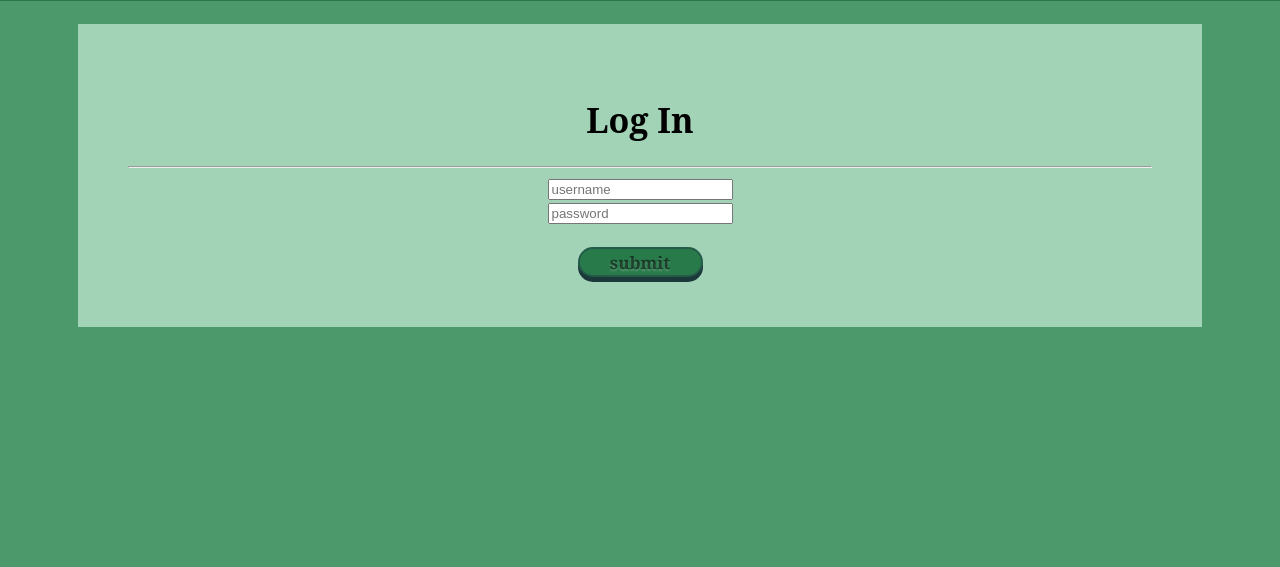
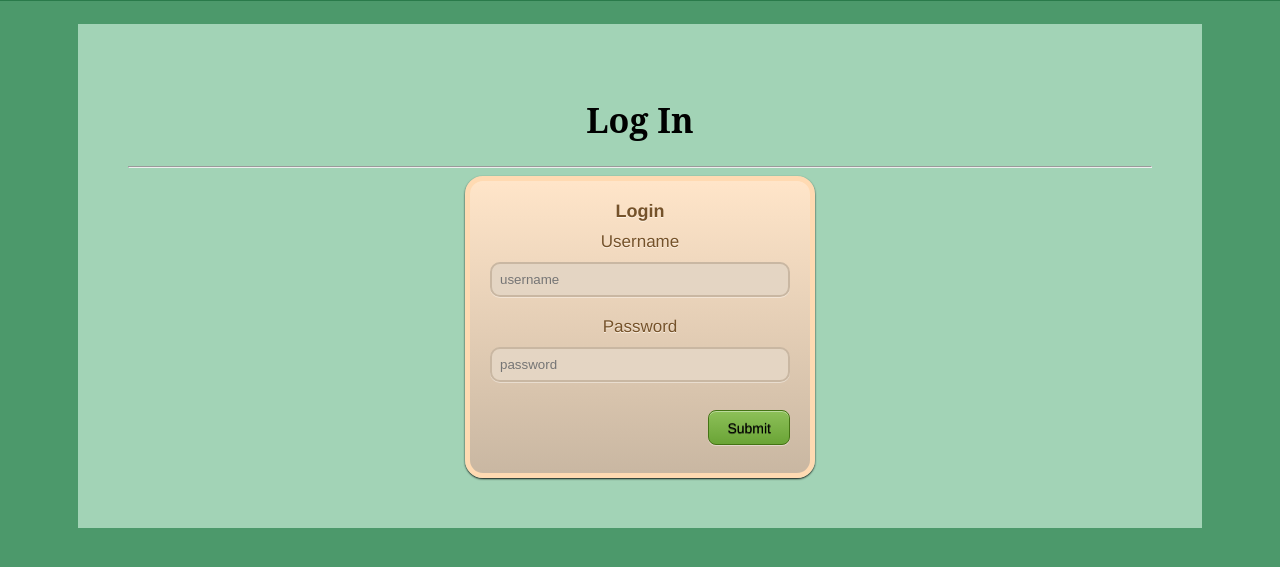
Before and after one commit to dennisYatunin/bloginator, a Flask app: page /login in a window 1280 px wide. Shown: the part 191-758 px from the top of the page. Run offline with Flask 2, Linux system fonts and the light colour scheme.

Commit message:
Css formating

```diff
--- a/static/style.css
+++ b/static/style.css
@@ -86,3 +86,107 @@ a:hover{
     font-size: 20px;
     font-weight: normal;
 }
+
+.form-container {
+   border: 5px solid #ffdab2;
+   background: #c9b7a2;
+   background: -webkit-gradient(linear, left top, left bottom, from(#ffe5c9), to(#c9b7a2));
+   background: -webkit-linear-gradient(top, #ffe5c9, #c9b7a2);
+   background: -moz-linear-gradient(top, #ffe5c9, #c9b7a2);
+   background: -ms-linear-gradient(top, #ffe5c9, #c9b7a2);
+   background: -o-linear-gradient(top, #ffe5c9, #c9b7a2);
+   background-image: -ms-linear-gradient(top, #ffe5c9 0%, #c9b7a2 100%);
+   -webkit-border-radius: 18px;
+   -moz-border-radius: 18px;
+   border-radius: 18px;
+   -webkit-box-shadow: rgba(000,000,000,0.9) 0 1px 2px, inset rgba(255,255,255,0.4) 0 0px 0;
+   -moz-box-shadow: rgba(000,000,000,0.9) 0 1px 2px, inset rgba(255,255,255,0.4) 0 0px 0;
+   box-shadow: rgba(000,000,000,0.9) 0 1px 2px, inset rgba(255,255,255,0.4) 0 0px 0;
+   font-family: 'Helvetica Neue',Helvetica,sans-serif;
+   text-decoration: none;
+   vertical-align: middle;
+   min-width:300px;
+   padding:20px;
+   width:300px;
+   }
+.form-field {
+   border: 2px solid #c9b7a2;
+   background: #e4d5c3;
+   -webkit-border-radius: 10px;
+   -moz-border-radius: 10px;
+   border-radius: 10px;
+   color: #d6b794;
+   -webkit-box-shadow: rgba(255,255,255,0.4) 0 1px 0, inset rgba(000,000,000,0.7) 0 0px 0px;
+   -moz-box-shadow: rgba(255,255,255,0.4) 0 1px 0, inset rgba(000,000,000,0.7) 0 0px 0px;
+   box-shadow: rgba(255,255,255,0.4) 0 1px 0, inset rgba(000,000,000,0.7) 0 0px 0px;
+   padding:8px;
+   margin-bottom:20px;
+   width:280px;
+   }
+.form-field:focus {
+   background: #f2f7c3;
+   color: #000000;
+   }
+.form-container h2 {
+   text-shadow: #fdf2e4 0 1px 0;
+   font-size:18px;
+   margin: 0 0 10px 0;
+   font-weight:bold;
+   text-align:center;
+    }
+.form-title {
+   margin-bottom:10px;
+   color: #75522a;
+   text-shadow: #fdf2e4 0 1px 0;
+   }
+.submit-container {
+   margin:8px 0;
+   text-align:right;
+   }
+.submit-button {
+   border: 1px solid #447314;
+   background: #6aa436;
+   background: -webkit-gradient(linear, left top, left bottom, from(#8dc059), to(#6aa436));
+   background: -webkit-linear-gradient(top, #8dc059, #6aa436);
+   background: -moz-linear-gradient(top, #8dc059, #6aa436);
+   background: -ms-linear-gradient(top, #8dc059, #6aa436);
+   background: -o-linear-gradient(top, #8dc059, #6aa436);
+   background-image: -ms-linear-gradient(top, #8dc059 0%, #6aa436 100%);
+   -webkit-border-radius: 8px;
+   -moz-border-radius: 8px;
+   border-radius: 8px;
+   -webkit-box-shadow: rgba(255,255,255,0.4) 0 1px 0, inset rgba(255,255,255,0.4) 0 1px 0;
+   -moz-box-shadow: rgba(255,255,255,0.4) 0 1px 0, inset rgba(255,255,255,0.4) 0 1px 0;
+   box-shadow: rgba(255,255,255,0.4) 0 1px 0, inset rgba(255,255,255,0.4) 0 1px 0;
+   text-shadow: #3f5726 0 1px 0;
+   color: #000000;
+   font-family: helvetica, serif;
+   padding: 8.5px 18px;
+   font-size: 14px;
+   text-decoration: none;
+   vertical-align: middle;
+   }
+.submit-button:hover {
+   border: 1px solid #447314;
+   text-shadow: #31540c 0 1px 0;
+   background: #6aa436;
+   background: -webkit-gradient(linear, left top, left bottom, from(#8dc059), to(#6aa436));
+   background: -webkit-linear-gradient(top, #8dc059, #6aa436);
+   background: -moz-linear-gradient(top, #8dc059, #6aa436);
+   background: -ms-linear-gradient(top, #8dc059, #6aa436);
+   background: -o-linear-gradient(top, #8dc059, #6aa436);
+   background-image: -ms-linear-gradient(top, #8dc059 0%, #6aa436 100%);
+   color: #fff;
+   }
+.submit-button:active {
+   text-shadow: #31540c 0 1px 0;
+   border: 1px solid #447314;
+   background: #8dc059;
+   background: -webkit-gradient(linear, left top, left bottom, from(#6aa436), to(#6aa436));
+   background: -webkit-linear-gradient(top, #6aa436, #8dc059);
+   background: -moz-linear-gradient(top, #6aa436, #8dc059);
+   background: -ms-linear-gradient(top, #6aa436, #8dc059);
+   background: -o-linear-gradient(top, #6aa436, #8dc059);
+   background-image: -ms-linear-gradient(top, #6aa436 0%, #8dc059 100%);
+   color: #fff;
+   }
--- a/templates/login.html
+++ b/templates/login.html
@@ -10,16 +10,16 @@
   <h3>{{err}}</h3>
   <hr>
   {% endif %}
-  <form action="/login" method="POST">
-  <input type="text" name="username" placeholder="username" required>
-  <br>
-  <input type="password" name="password" placeholder="password" required>
-  <br><br>
-  <input type="submit" name="button" value ="submit" class ="button">
-
-  </form>
-
-  </center>
+<form class="form-container" action ="/login" method="POST">
+<div class="form-title"><h2>Login</h2></div>
+<div class="form-title">Username</div>
+<input class="form-field" type="text" name="firstname" placeholder="username" required /><br />
+<div class="form-title">Password</div>
+<input class="form-field" type="text" name="password" placeholder="password" /><br />
+<div class="submit-container">
+<input class="submit-button" name="button" type="submit" value="Submit" />
+</div>
+</form>
 
 </div>
 {% endblock %}
```
Also changed, not shown: 1 other file.
